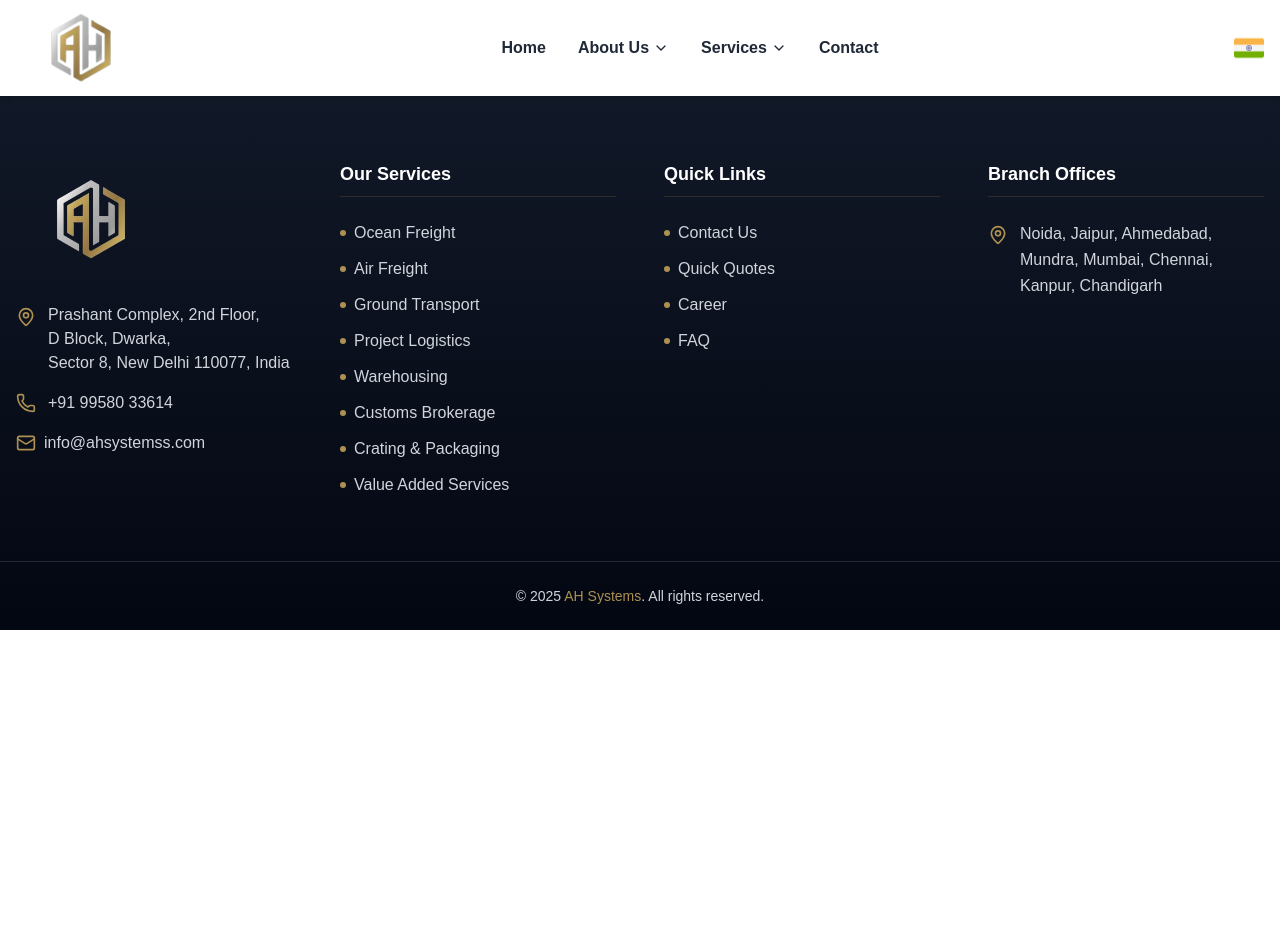
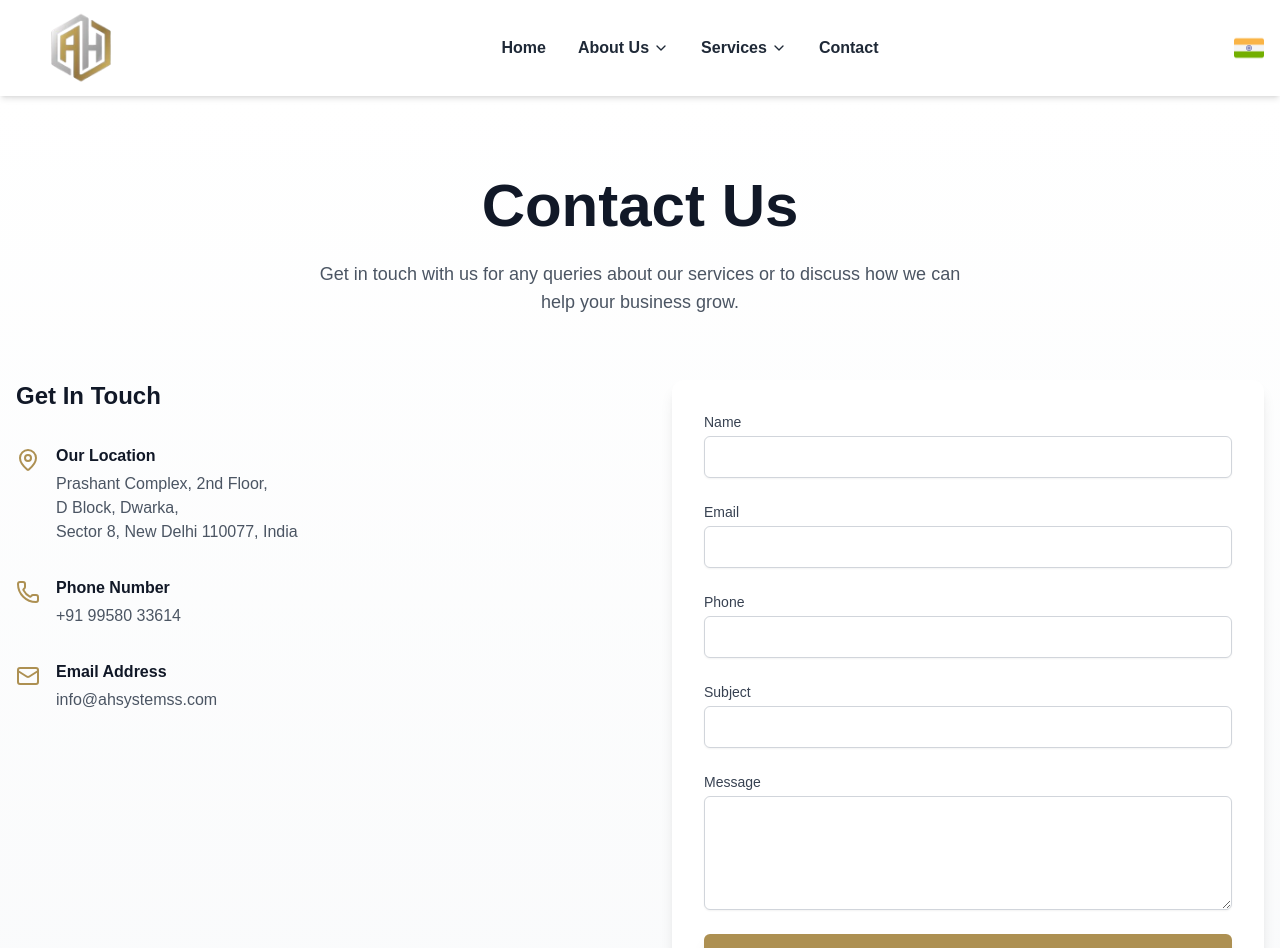
Before and after one commit to desirediv0/ah-systems, a Next.js app: page /contact in a window 1280 px wide. Shown: the top 948 px of the page. Before the commit the page ends 800 px from the top, so only its background shows below. Built offline with nearby package versions, Linux system fonts and the light colour scheme.

Commit message:
feat: implement contact form with validation and update navigation links

```diff
--- a/src/app/(pages)/about/_components/vision.jsx
+++ b/src/app/(pages)/about/_components/vision.jsx
@@ -27,7 +27,7 @@ const Vision = () => {
     ]
 
     return (
-        <div id='vision-mission-&-values' className="min-h-screen bg-gradient-to-b from-white to-gray-50">
+        <div id="vision-mission-values" className="min-h-screen bg-gradient-to-b from-white to-gray-50">
             {/* Decorative Pattern */}
             <div className="absolute inset-0 bg-grid-gray-100/50 bg-[size:20px_20px] pointer-events-none" />
 
@@ -44,7 +44,7 @@ const Vision = () => {
                         <div className="relative group">
                             <div className="aspect-[4/3] relative rounded-2xl overflow-hidden shadow-2xl">
                                 <Image
-                                    src="/vision-image.webp"
+                                    src="/slider1.webp"
                                     alt="Our Vision"
                                     fill
                                     className="object-cover group-hover:scale-110 transition-transform duration-700"
--- a/src/app/(pages)/about/page.jsx
+++ b/src/app/(pages)/about/page.jsx
@@ -7,12 +7,12 @@ import Industries from './_components/industries'
 
 const AboutPage = () => {
     useEffect(() => {
-        // Get the hash from the URL
         const hash = window.location.hash;
         if (hash) {
-            // Wait for page to load
+            // Remove special characters from hash
+            const cleanHash = hash.replace(/[^a-zA-Z0-9-]/g, '');
             setTimeout(() => {
-                const element = document.querySelector(hash);
+                const element = document.getElementById(cleanHash.substring(1));
                 if (element) {
                     element.scrollIntoView({ behavior: 'smooth' });
                 }
--- a/src/app/(pages)/contact/page.jsx
+++ b/src/app/(pages)/contact/page.jsx
@@ -1,11 +1,173 @@
-import React from 'react'
+"use client";
+import React, { useState } from 'react';
+import Image from 'next/image';
+import { Mail, Phone, MapPin, Send } from 'lucide-react';
 
 const Contact = () => {
+    const [formData, setFormData] = useState({
+        name: '',
+        email: '',
+        phone: '',
+        subject: '',
+        message: ''
+    });
+
+    const handleSubmit = (e) => {
+        e.preventDefault();
+        console.log('Form Data:', formData);
+        // Reset form
+        setFormData({
+            name: '',
+            email: '',
+            phone: '',
+            subject: '',
+            message: ''
+        });
+        alert('Thank you for your message. We will contact you soon!');
+    };
+
+    const handleChange = (e) => {
+        const { name, value } = e.target;
+        setFormData(prev => ({
+            ...prev,
+            [name]: value
+        }));
+    };
+
     return (
-        <div>
+        <div className="min-h-screen bg-gradient-to-b from-white to-gray-50 py-20">
+            <div className="max-w-7xl mx-auto px-4">
+                {/* Header Section */}
+                <div className="text-center mb-16">
+                    <h1 className="text-4xl md:text-5xl lg:text-6xl font-bold text-gray-900">
+                        Contact Us
+                    </h1>
+                    {/* <div className="mt-4 flex justify-center">
+                        <div className="w-24 h-1.5 bg-[#AD9052] rounded-full" />
+                    </div> */}
+                    <p className="mt-6 text-lg text-gray-600 max-w-2xl mx-auto">
+                        Get in touch with us for any queries about our services or to discuss how we can help your business grow.
+                    </p>
+                </div>
 
+                <div className="grid md:grid-cols-2 gap-16 items-start">
+                    {/* Contact Information */}
+                    <div className="space-y-8">
+                        <h2 className="text-2xl font-semibold text-gray-900">Get In Touch</h2>
+
+                        {/* Address */}
+                        <div className="flex items-start gap-4">
+                            <MapPin className="w-6 h-6 text-[#AD9052] mt-1" />
+                            <div>
+                                <h3 className="font-semibold text-gray-900">Our Location</h3>
+                                <p className="text-gray-600 mt-1">
+                                    Prashant Complex, 2nd Floor,<br />
+                                    D Block, Dwarka,<br />
+                                    Sector 8, New Delhi 110077, India
+                                </p>
+                            </div>
+                        </div>
+
+                        {/* Phone */}
+                        <div className="flex items-start gap-4">
+                            <Phone className="w-6 h-6 text-[#AD9052] mt-1" />
+                            <div>
+                                <h3 className="font-semibold text-gray-900">Phone Number</h3>
+                                <p className="text-gray-600 mt-1">+91 99580 33614</p>
+                            </div>
+                        </div>
+
+                        {/* Email */}
+                        <div className="flex items-start gap-4">
+                            <Mail className="w-6 h-6 text-[#AD9052] mt-1" />
+
+                            <div>
+                                <h3 className="font-semibold text-gray-900">Email Address</h3>
+                                <div className="space-y-1 mt-1">
+                                    <a href="mailto: info@ahsystemss.com" className="text-gray-600 hover:text-[#AD9052] block">
+                                        info@ahsystemss.com
+                                    </a>
+
+                                </div>
+                            </div>
+                        </div>
+                    </div>
+
+                    {/* Contact Form */}
+                    <form onSubmit={handleSubmit} className="space-y-6 bg-white p-8 rounded-xl shadow-lg">
+                        <div>
+                            <label htmlFor="name" className="block text-sm font-medium text-gray-700">Name</label>
+                            <input
+                                type="text"
+                                name="name"
+                                value={formData.name}
+                                onChange={handleChange}
+                                required
+                                className="mt-1 block w-full px-3 py-2 border border-gray-300 rounded-md shadow-sm focus:ring-[#AD9052] focus:border-[#AD9052]"
+                            />
+                        </div>
+
+                        <div>
+                            <label htmlFor="email" className="block text-sm font-medium text-gray-700">Email</label>
+                            <input
+                                type="email"
+                                name="email"
+                                value={formData.email}
+                                onChange={handleChange}
+                                required
+                                className="mt-1 block w-full px-3 py-2 border border-gray-300 rounded-md shadow-sm focus:ring-[#AD9052] focus:border-[#AD9052]"
+                            />
+                        </div>
+
+                        <div>
+                            <label htmlFor="phone" className="block text-sm font-medium text-gray-700">Phone</label>
+                            <input
+                                type="tel"
+                                name="phone"
+                                value={formData.phone}
+                                onChange={handleChange}
+                                required
+                                className="mt-1 block w-full px-3 py-2 border border-gray-300 rounded-md shadow-sm focus:ring-[#AD9052] focus:border-[#AD9052]"
+                            />
+                        </div>
+
+                        <div>
+                            <label htmlFor="subject" className="block text-sm font-medium text-gray-700">Subject</label>
+                            <input
+                                type="text"
+                                name="subject"
+                                value={formData.subject}
+                                onChange={handleChange}
+                                required
+                                className="mt-1 block w-full px-3 py-2 border border-gray-300 rounded-md shadow-sm focus:ring-[#AD9052] focus:border-[#AD9052]"
+                            />
+                        </div>
+
+                        <div>
+                            <label htmlFor="message" className="block text-sm font-medium text-gray-700">Message</label>
+                            <textarea
+                                name="message"
+                                value={formData.message}
+                                onChange={handleChange}
+                                required
+                                rows={4}
+                                className="mt-1 block w-full px-3 py-2 border border-gray-300 rounded-md shadow-sm focus:ring-[#AD9052] focus:border-[#AD9052]"
+                            />
+                        </div>
+
+                        <button
+                            type="submit"
+                            className="w-full flex justify-center items-center gap-2 px-6 py-3 bg-[#AD9052] text-white rounded-md
+                       hover:bg-[#8E7544] transition-colors duration-300 shadow-lg"
+                        >
+                            Send Message
+                            <Send className="w-4 h-4" />
+                        </button>
+                    </form>
+                </div>
+            </div>
         </div>
-    )
-}
+    );
+};
 
-export default Contact
+export default Contact;
--- a/src/app/_components/Header.jsx
+++ b/src/app/_components/Header.jsx
@@ -24,7 +24,7 @@ const Header = () => {
       href: "#",
       dropdown: [
         { title: "Company", href: "/about#company" },
-        { title: "Vision Mission & Values", href: "/about#vision-mission-&-values" },
+        { title: "Vision Mission & Values", href: "/about#vision-mission-values" },
         { title: "Industries Served", href: "/about#industries" },
       ],
     },
```
Also changed, not shown: src/app/(pages)/about/_components/industries.jsx (+5 -2 lines).
